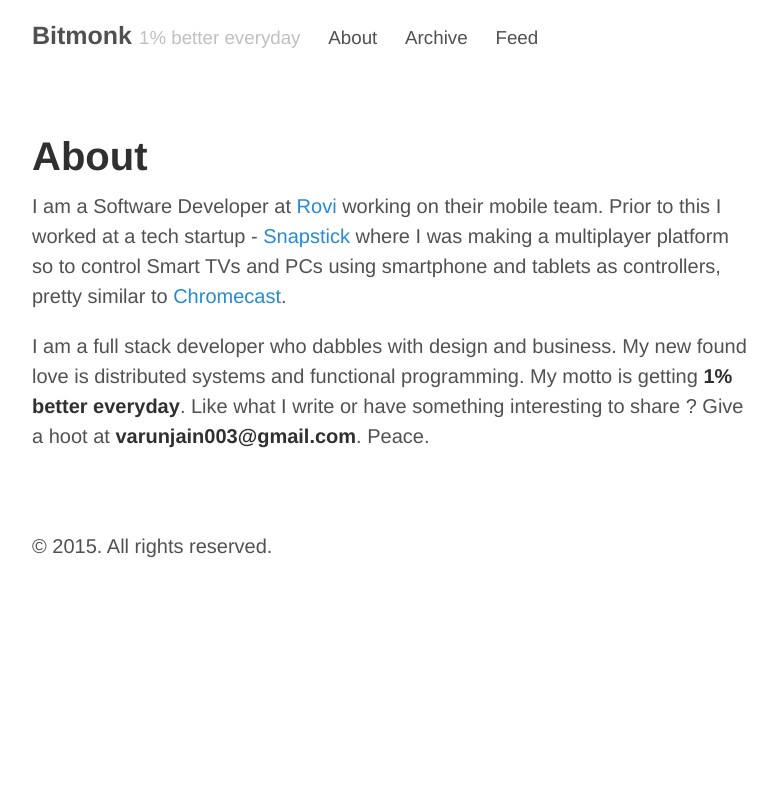
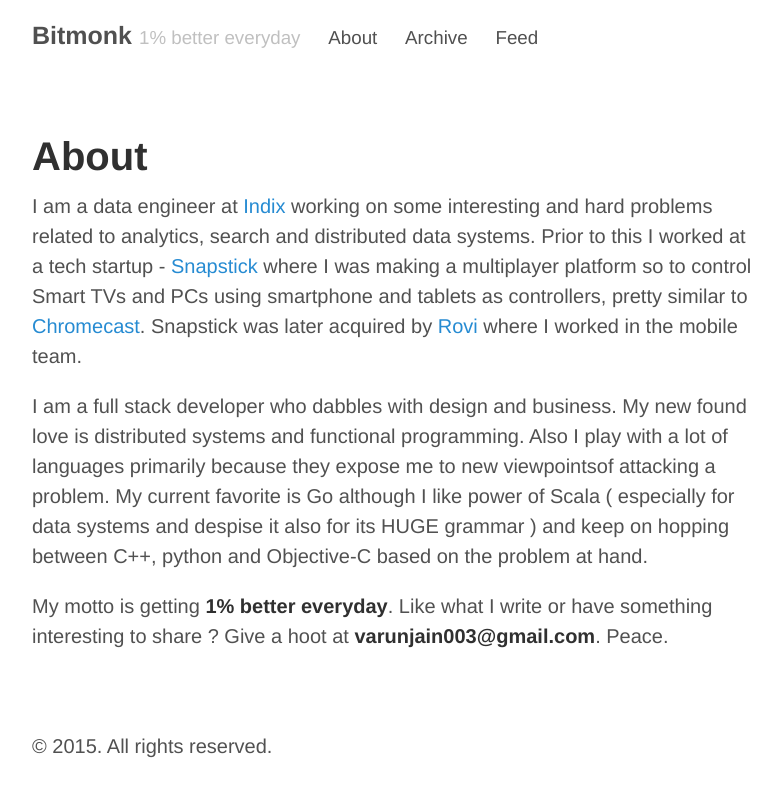
Before and after one commit to thebitmonk/thebitmonk.github.io, a Jekyll site: the page built from about.md, in a window 1280 px wide. Shown: the top 797 px of the page, without its empty margins (248-1029 px from the left). Built offline with Jekyll 4.4.1, drawn with Linux system fonts in a browser that asks for light colours; Markdown is read by kramdown in place of the engine named in the settings.

Commit message:
Updating about.md

```diff
--- a/about.md
+++ b/about.md
@@ -3,10 +3,15 @@ layout: page
 title: About
 ---
 
-I am a Software Developer at [Rovi](http://rovicorp.com) working on
-their mobile team. Prior to this I worked at a tech startup - [Snapstick](http://www.fenwick.com/experience/pages/fenwick-represents-snapstick-in-$20-million-acquisition-by-rovi.aspx) where I was
+I am a data engineer at [Indix](http://indix.com) working on some interesting and hard problems related to analytics, search and distributed data systems.
+Prior to this I worked at a tech startup - [Snapstick](http://www.fenwick.com/experience/pages/fenwick-represents-snapstick-in-$20-million-acquisition-by-rovi.aspx) where I was
 making a multiplayer platform so to control Smart TVs and PCs using smartphone and tablets
-as controllers, pretty similar to [Chromecast](http://www.google.com/intl/en/chrome/devices/chromecast/index.html).
+as controllers, pretty similar to [Chromecast](http://www.google.com/intl/en/chrome/devices/chromecast/index.html). Snapstick was later acquired by
+[Rovi](http://rovicorp.com) where I worked in the mobile team.
 
- I am a full stack developer who dabbles with design and business. My new found love is distributed systems and
-functional programming. My motto is getting **1% better everyday**. Like what I write or have something interesting to share ? Give a hoot at **varunjain003@gmail.com**. Peace.
+I am a full stack developer who dabbles with design and business. My new found love is distributed systems and
+functional programming. Also I play with a lot of languages primarily because they expose me to new viewpointsof attacking a problem.
+My current favorite is Go although I like power of Scala ( especially for data systems and despise it also for its HUGE grammar ) and keep on hopping
+between C++, python and Objective-C based on the problem at hand.
+
+My motto is getting **1% better everyday**. Like what I write or have something interesting to share ? Give a hoot at **varunjain003@gmail.com**. Peace.
```
